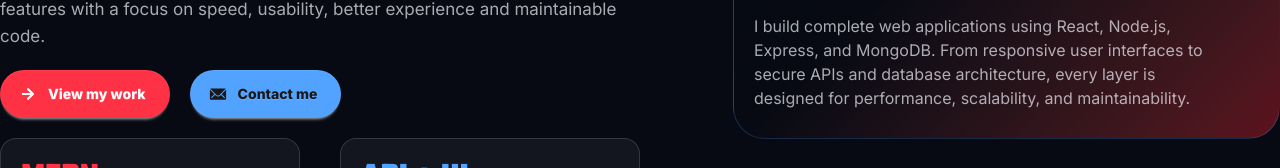
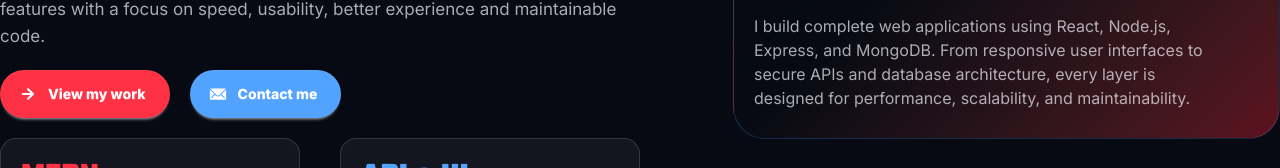
Before and after one commit to Mejerab/portfolio, a React (Vite) app: page / in a window 1280 px wide. Shown: the part 579-747 px from the top of the page. Built offline with nearby package versions, Linux system fonts and the light colour scheme.

Commit message:
Update Hero.jsx

```diff
--- a/src/Pages/Home/Hero.jsx
+++ b/src/Pages/Home/Hero.jsx
@@ -20,7 +20,7 @@ const Hero = () => {
                 <p className="para text-[17px] leading-6.75">I build clean React interfaces, reliable Node.js APIs, and MongoDB-backed features with a focus on speed, usability, better experience and maintainable code.</p>
                 <div className="flex items-center gap-x-5">
                     <BtnHook text={'View my work'} link={'/works'} work />
-                    <a href="#contact" className={`btn bgBlue hovBlue hover:bg-white! font-extrabold tra px-6 py-6 border-0 rounded-full relative duration-200 group overflow-hidden`}>
+                    <a href="#contact" className={`btn bgBlue hovBlue text-white hover:bg-white! font-extrabold tra px-6 py-6 border-0 rounded-full relative duration-200 group overflow-hidden`}>
                         <span className="ml-6 tra group-hover:ml-0 group-hover:mr-6">Contact me</span><IoIosMail className="absolute text-xl top-1/2 -translate-1/2 left-7 group-hover:-rotate-45 group-hover:translate-x-4 tra opacity-1000 visible group-hover:opacity-0 group-hover:invisible" />
                             <IoIosMail className="absolute text-xl top-1/2 tra -translate-y-1/2 right-6 opacity-0 invisible group-hover:opacity-100 group-hover:visible  group-hover:translate-x-0 -translate-x-4 group-hover:-rotate-45" /></a>
                 </div>
```
